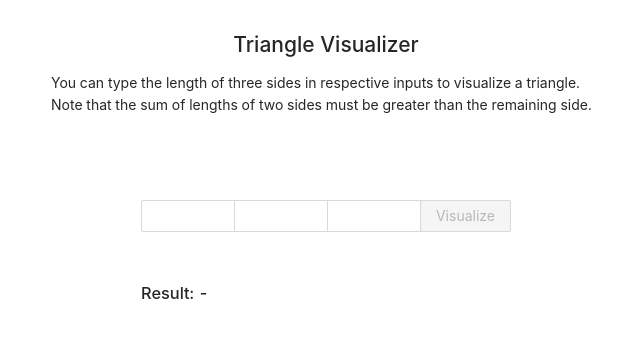
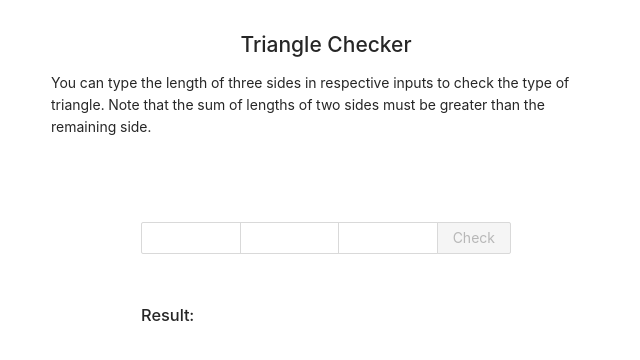
Before and after one commit to emrerdem1/triangle_checker, a React (Create React App) app: page / in a window 1280 px wide. Shown: the top 360 px of the page, without its empty margins (314-954 px from the left). Built offline with nearby package versions, Linux system fonts and the light colour scheme.

Commit message:
Integrate valid triangle results

```diff
--- a/src/components/information/index.tsx
+++ b/src/components/information/index.tsx
@@ -4,11 +4,11 @@ import { InformationDiv } from './index.styled';
 const InformationView: React.FC = () => {
   return (
     <InformationDiv>
-      <h2>Triangle Visualizer</h2>
+      <h2>Triangle Checker</h2>
       <p>
-        You can type the length of three sides in respective inputs to visualize
-        a triangle. Note that the sum of lengths of two sides must be greater
-        than the remaining side.
+        You can type the length of three sides in respective inputs to check the
+        type of triangle. Note that the sum of lengths of two sides must be
+        greater than the remaining side.
       </p>
     </InformationDiv>
   );
--- a/src/components/triangle-control/index.tsx
+++ b/src/components/triangle-control/index.tsx
@@ -50,7 +50,7 @@ const TriangleControlView: React.FC<ITriangleControlViewProps> = ({
           disabled={hasValidInputs(sideLenghts)}
           onClick={submitTriangleInputs}
         >
-          Visualize
+          Check
         </Button>
       </InputGroup>
     </CenteredContainerDiv>
--- a/src/components/triangle-output/ErrorMessagesView.styled.ts
+++ b/src/components/triangle-output/ErrorMessagesView.styled.ts
@@ -1,6 +1,5 @@
 import styled from '@emotion/styled';
 
 export const BulletPointsDiv = styled.div`
-  color: red;
-  padding-left: 0.5em;
+  color: brown;
 `;
--- a/src/components/triangle-output/index.styled.tsx
+++ b/src/components/triangle-output/index.styled.tsx
@@ -4,3 +4,11 @@ import { CenteredContainerDiv } from 'components/common/styled';
 export const TriangleOutputDiv = styled(CenteredContainerDiv)`
   flex-direction: column;
 `;
+
+interface IResultSpanProps {
+  hasError: boolean;
+}
+export const TriangleResultSpan = styled.span<IResultSpanProps>`
+  text-transform: capitalize;
+  color: ${(props) => (props.hasError ? 'red' : 'green')};
+`;
--- a/src/components/triangle-output/index.tsx
+++ b/src/components/triangle-output/index.tsx
@@ -1,7 +1,7 @@
 import { ITriangleState } from 'containers/triangle/index.types';
 import React from 'react';
 import ErrorMessagesView from './ErrorMessagesView';
-import { TriangleOutputDiv } from './index.styled';
+import { TriangleOutputDiv, TriangleResultSpan } from './index.styled';
 
 interface ITriangleOutputProps {
   triangleData: ITriangleState;
@@ -10,12 +10,17 @@ interface ITriangleOutputProps {
 const TriangleOutputView: React.FC<ITriangleOutputProps> = ({
   triangleData,
 }) => {
+  const hasError = !!triangleData.errorMessages?.length;
+
   return (
     <TriangleOutputDiv>
-      <h3>Result: {triangleData.type || '-'}</h3>
-      {triangleData.errorMessages?.length && (
-        <ErrorMessagesView messages={triangleData.errorMessages} />
-      )}
+      <h3>
+        Result:{' '}
+        <TriangleResultSpan hasError={hasError}>
+          {triangleData.type}
+        </TriangleResultSpan>
+      </h3>
+      {hasError && <ErrorMessagesView messages={triangleData.errorMessages!} />}
     </TriangleOutputDiv>
   );
 };
--- a/src/containers/triangle/index.helper.ts
+++ b/src/containers/triangle/index.helper.ts
@@ -12,12 +12,21 @@ const generateErrorMessage = ({
   aggregative,
   sum,
 }: IErrorMessageProps) =>
-  `The sum of length of ${addend} and ${aggregative} must be greated than ${sum}`;
+  `The sum of length of ${addend} and ${aggregative} must be greater than ${sum}'s.`;
 
-export const checkTriangleSides = (sides: TControlState): ITriangleState => {
+const convertSideLenghtsToNumber = (sides: TControlState): number[] =>
+  Object.values(sides).map((side) => Number(side));
+
+const hasIssueWithLengths = (sides: TControlState) => {
+  const [A, B, C] = convertSideLenghtsToNumber(sides);
+  return A > B + C || B > A + C || C > A + B;
+};
+
+const getTriangleErrors = (sides: TControlState) => {
   const result: ITriangleState = { type: null, errorMessages: [] };
+  const [A, B, C] = convertSideLenghtsToNumber(sides);
 
-  if (sides.A > sides.B + sides.C) {
+  if (A > B + C) {
     result.type = 'invalid';
     const errorMessage = generateErrorMessage({
       addend: 'B',
@@ -26,7 +35,7 @@ export const checkTriangleSides = (sides: TControlState): ITriangleState => {
     });
     result.errorMessages?.push(errorMessage);
   }
-  if (sides.B > sides.A + sides.C) {
+  if (B > A + C) {
     result.type = 'invalid';
     const errorMessage = generateErrorMessage({
       addend: 'A',
@@ -35,7 +44,7 @@ export const checkTriangleSides = (sides: TControlState): ITriangleState => {
     });
     result.errorMessages?.push(errorMessage);
   }
-  if (sides.C > sides.A + sides.B) {
+  if (C > A + B) {
     result.type = 'invalid';
     const errorMessage = generateErrorMessage({
       addend: 'A',
@@ -44,6 +53,26 @@ export const checkTriangleSides = (sides: TControlState): ITriangleState => {
     });
     result.errorMessages?.push(errorMessage);
   }
-
   return result;
 };
+
+const getValidTriangleType = (sides: TControlState): ITriangleState => {
+  if (sides.A === sides.B && sides.B === sides.C) {
+    return { type: 'equilateral', errorMessages: null };
+  } else if (
+    sides.A === sides.B ||
+    sides.A === sides.C ||
+    sides.B === sides.C
+  ) {
+    return { type: 'isosceles', errorMessages: null };
+  }
+  return { type: 'scalene', errorMessages: null };
+};
+
+export const checkTriangleSides = (sides: TControlState): ITriangleState => {
+  if (hasIssueWithLengths(sides)) {
+    return getTriangleErrors(sides);
+  }
+
+  return getValidTriangleType(sides);
+};
--- a/src/containers/triangle/index.tsx
+++ b/src/containers/triangle/index.tsx
@@ -11,7 +11,6 @@ const TriangleScreen: React.FC = () => {
   );
 
   const updateTriangleStatus = (sides: TControlState) => {
-    console.log(sides);
     const result = checkTriangleSides(sides);
     setTriangleData((prevState) => ({
       ...prevState,
```
